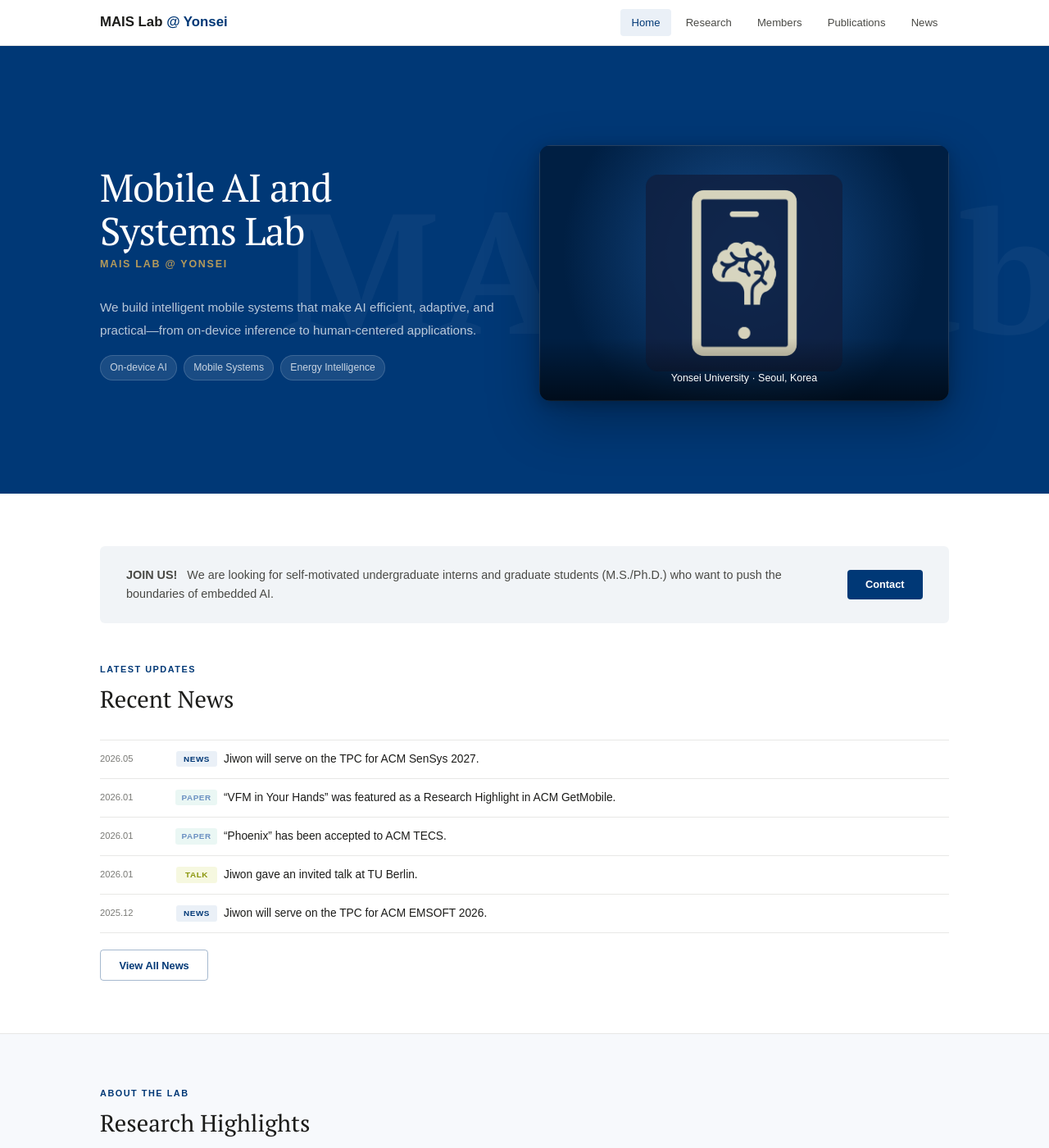
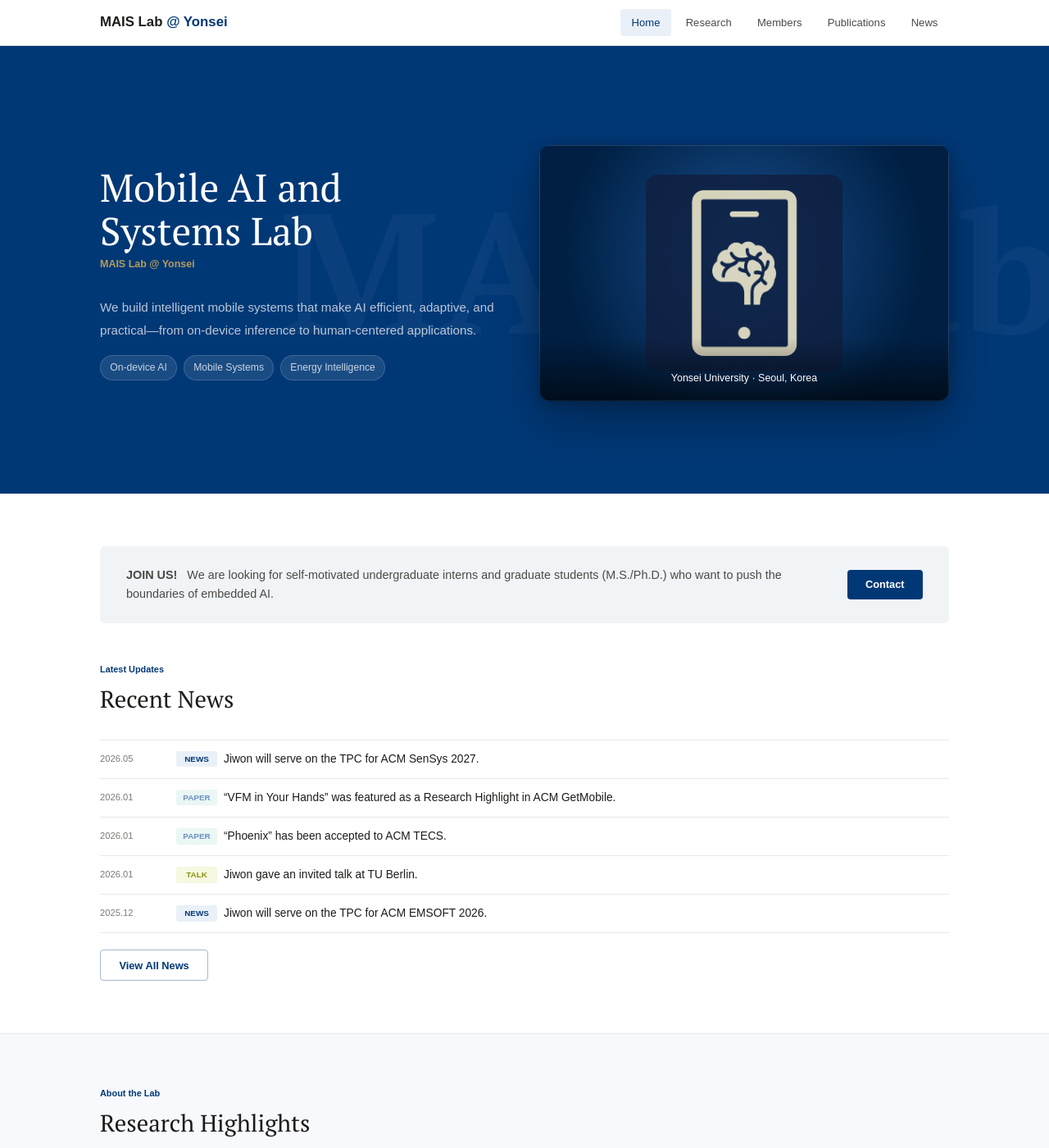
Before and after one commit to MAIS-Lab/mais-lab.github.io, a Jekyll site: the page built from index.html, in a window 1280 px wide and 1400 px high. Shown: the whole window at 82% size. Built offline with Jekyll 4.4.1, drawn with Linux system fonts in a browser that asks for light colours; some web fonts are replaced.

Commit message:
update css

```diff
--- a/assets/css/_sass/custom.scss
+++ b/assets/css/_sass/custom.scss
@@ -44,8 +44,8 @@
 .hero::after { content: "MAIS Lab"; position: absolute; right: -1rem; top: 50%; transform: translateY(-50%); color: rgba(255,255,255,.04); font: 700 13rem/1 "PT Serif", serif; white-space: nowrap; pointer-events: none; }
 .hero-grid { position: relative; min-height: 410px; display: grid; grid-template-columns: 1fr 500px; gap: 3rem; align-items: center; }
 .hero-copy { position: relative; z-index: 2; }
-.hero-title { margin: 0 0 .35rem; color: #fff; font: 400 clamp(2.2rem, 3.7vw, 3.15rem)/1.12 "PT Serif", serif; letter-spacing: -.02em; }
-.hero-abbr { margin: 0 0 1.75rem; color: var(--lime); font-family: "Google Sans Flex", sans-serif; font-size: .78rem; font-weight: 600; letter-spacing: .14em; text-transform: uppercase; }
+.hero-title { margin: 0 0 .35rem; color: #fff; font: 400 clamp(2.2rem, 3.7vw, 3.15rem)/1.12 "PT Serif", serif; }
+.hero-abbr { margin: 0 0 1.75rem; color: var(--lime); font-family: "Google Sans Flex", sans-serif; font-size: .78rem; font-weight: 600; }
 .hero-desc { max-width: 485px; margin: 0 0 1rem; color: rgba(255,255,255,.72); font-size: .95rem; line-height: 1.85; }
 .hero-kws { display: flex; flex-wrap: wrap; gap: .5rem; }
 .hero-kw { padding: .3rem .7rem; color: rgba(255,255,255,.76); background: rgba(255,255,255,.1); border: 1px solid rgba(255,255,255,.15); border-radius: 20px; font-size: .76rem; }
@@ -60,7 +60,7 @@
 /* Shared typography and controls */
 .home-sec { padding: 4rem 0; }
 .home-sec + .home-sec { border-top: 1px solid var(--line); }
-.sec-eye, .page-eye { margin: 0 0 .6rem; color: var(--green); font-family: "Google Sans Flex", sans-serif; font-size: .68rem; font-weight: 600; letter-spacing: .14em; text-transform: uppercase; }
+.sec-eye, .page-eye { margin: 0 0 .6rem; color: var(--green); font-family: "Google Sans Flex", sans-serif; font-size: .68rem; font-weight: 600; }
 .sec-h2 { margin: 0 0 2rem; color: var(--ink); font: 400 1.8rem/1.2 "PT Serif", serif; }
 .btn { display: inline-block; padding: .55rem 1.4rem; border: 0; border-radius: 4px; font-size: .8rem; font-weight: 600; text-decoration: none; cursor: pointer; transition: .18s; }
 .btn:hover { text-decoration: none; }
@@ -68,7 +68,7 @@
 .btn-g:hover { color: #fff; background: var(--green-mid); }
 .btn-og { color: var(--green); background: transparent; border: 1px solid rgba(0,56,118,.35); }
 .btn-og:hover { color: var(--green); border-color: var(--green); }
-.pill { display: inline-block; min-width: 50px; margin: 0; padding: .12rem .45rem; border-radius: 3px; font-size: .62rem; font-weight: 700; letter-spacing: .06em; text-align: center; }
+.pill { display: inline-block; min-width: 50px; margin: 0; padding: .12rem .45rem; border-radius: 3px; font-size: .62rem; font-weight: 700; text-align: center; }
 .pg { color: var(--green); background: var(--green-pale); }
 .pm { color: var(--mint); background: rgba(54,174,146,.1); }
 .py { color: #8a950a; background: rgba(188,201,36,.14); }
@@ -107,7 +107,7 @@
 .ra-area-card:first-child { padding-top: 0; }
 .ra-area-card:last-child { border-bottom: 0; }
 .ra-area-img { overflow: hidden; border: 1px solid var(--line); border-radius: 8px; }
-.research-visual { aspect-ratio: 4/3; display: grid; place-items: center; color: #fff; font: 600 1rem/1 "Google Sans Flex", sans-serif; letter-spacing: .14em; }
+.research-visual { aspect-ratio: 4/3; display: grid; place-items: center; color: #fff; font: 600 1rem/1 "Google Sans Flex", sans-serif; }
 .research-visual span { width: 80px; height: 80px; display: grid; place-items: center; border: 1px solid rgba(255,255,255,.45); border-radius: 50%; }
 .visual-ai { background: linear-gradient(135deg, #002a5c, #0b4f92); }
 .visual-energy { background: linear-gradient(135deg, #244f83, #4f81bd); }
@@ -116,7 +116,7 @@
 .visual-human span { border-color: rgba(255,255,255,.45); }
 .ra-area-title { margin: 0 0 .65rem; color: var(--ink); font: 700 1.3rem/1.25 "Google Sans Flex", sans-serif; }
 .ra-area-desc { margin: 0 0 1.1rem; color: var(--ink-2); font-size: .86rem; line-height: 1.8; }
-.ra-paper-label { margin-bottom: .45rem; color: var(--ink-3); font-family: "Google Sans Flex", sans-serif; font-size: .67rem; font-weight: 600; letter-spacing: .1em; text-transform: uppercase; }
+.ra-paper-label { margin-bottom: .45rem; color: var(--ink-3); font-family: "Google Sans Flex", sans-serif; font-size: .67rem; font-weight: 600; }
 .research-tags { display: flex; flex-wrap: wrap; gap: .4rem; }
 .research-tags span { padding: .18rem .5rem; color: var(--green); background: var(--green-pale); border-radius: 3px; font-size: .68rem; }
 
@@ -127,7 +127,7 @@
 .pi-block { display: grid; grid-template-columns: 190px 1fr; gap: 2.5rem; align-items: start; margin-bottom: 3rem; padding-bottom: 3rem; border-bottom: 1px solid var(--line); }
 .pi-photo-slot { width: 190px; aspect-ratio: 4/5; }
 .pi-name { margin: .5rem 0 .2rem; color: var(--ink); font: 400 1.55rem/1.2 "PT Serif", serif; }
-.pi-role { margin-bottom: .2rem; color: var(--green); font-size: .78rem; font-weight: 600; letter-spacing: .08em; text-transform: uppercase; }
+.pi-role { margin-bottom: .2rem; color: var(--green); font-size: .78rem; font-weight: 600; }
 .pi-dept { margin-bottom: .75rem; color: var(--ink-3); font-size: .84rem; }
 .pi-meta { display: flex; flex-wrap: wrap; gap: .5rem 1.5rem; margin-bottom: .75rem; }
 .pi-meta span { color: var(--ink-3); font-size: .8rem; }
@@ -143,7 +143,7 @@
 .mem-photo-slot { width: 100%; aspect-ratio: 4/5; border-radius: 0; }
 .mem-info { padding: .65rem .75rem .8rem; }
 .mem-name { margin: 0 0 .15rem; color: var(--ink); font: 400 1.1rem/1.2 "PT Serif", serif; }
-.mem-info .mem-role { margin: 0 0 .2rem; color: var(--ink-3); font-size: .78rem; font-style: italic; font-weight: 400; letter-spacing: 0; text-transform: none; }
+.mem-info .mem-role { margin: 0 0 .2rem; color: var(--ink-3); font-size: .78rem; font-style: italic; font-weight: 400; }
 .mem-focus { color: var(--ink-2); font-size: .78rem; }
 .mem-email { display: block; margin-top: .35rem; color: var(--ink-3); font-size: .67rem; word-break: break-all; }
 .member-placeholder .photo-slot { display: grid; place-items: center; color: var(--grey); font: 400 .68rem/1 "Google Sans Flex", sans-serif; }
@@ -159,7 +159,7 @@
 .pub-item { display: grid; grid-template-columns: 200px 1fr; gap: 1.5rem; align-items: start; padding: 1.5rem 0; border-bottom: 1px solid var(--line); }
 .pub-item:first-child { border-top: 1px solid var(--line); }
 .pub-thumb-slot { width: 200px; aspect-ratio: 16/9; display: grid; place-items: center; overflow: hidden; color: var(--green); background: linear-gradient(135deg, var(--green-pale), #d9e3f0); border-radius: 5px; font: 600 .72rem/1 "Google Sans Flex", sans-serif; }
-.pub-title { margin: 0 0 .3rem; color: var(--ink); font: 600 .93rem/1.45 "Google Sans Flex", sans-serif; letter-spacing: 0; }
+.pub-title { margin: 0 0 .3rem; color: var(--ink); font: 600 .93rem/1.45 "Google Sans Flex", sans-serif; }
 .pub-authors { margin-bottom: .25rem; color: var(--ink-3); font-size: .8rem; }
 .pub-venue { margin-bottom: .5rem; color: var(--ink-2); font-size: .8rem; }
 .pub-venue-text { font-style: italic; }
```
